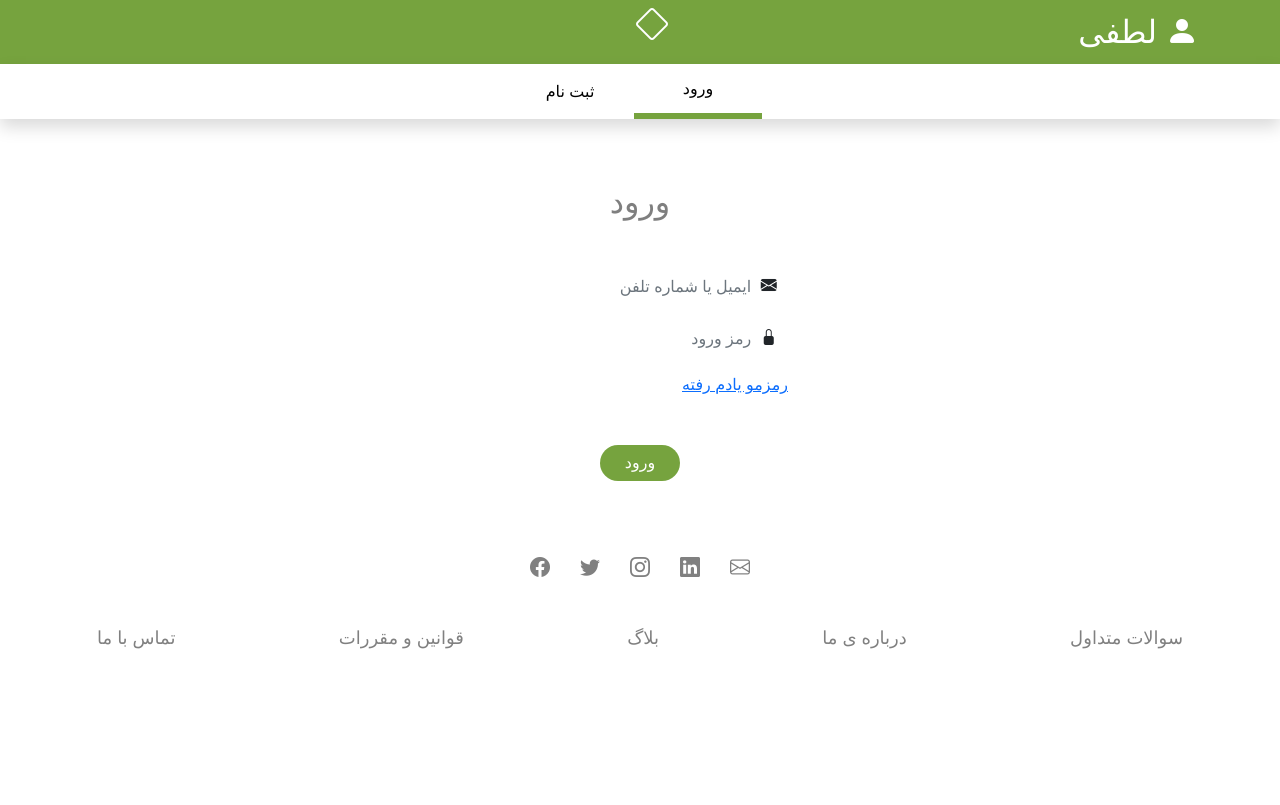
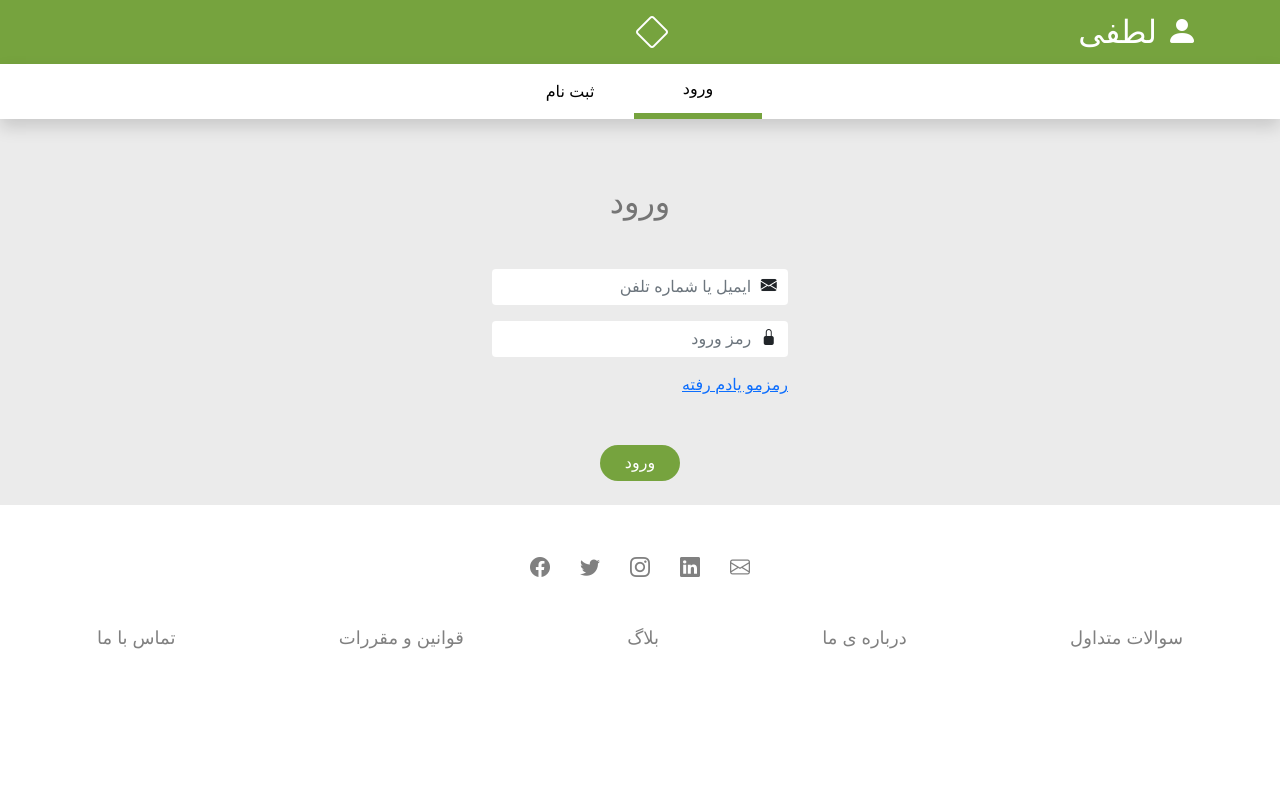
Before and after one commit to Rezapiran1998/Reyhoon-online-restaurant, a Django app: page /account/login in a window 1280 px wide. Run offline with Django 3.2, Linux system fonts and the light colour scheme; some libraries are stand-ins or nearby versions; some web fonts are replaced.

Commit message:
deply auth page on django backend

```diff
--- a/static/css/signin.css
+++ b/static/css/signin.css
@@ -1,6 +1,3 @@
-body {
-    background-color: #ebebeb;
-}
 .site-tab{
     height: 55px;
     width: 100%;
@@ -63,6 +60,10 @@
     margin-top: 3rem;
 }
 
+body{
+    background-color: #ebebeb!important;
+}
+
 
 #login-btn{
     background-color: #76a33e;
--- a/templates/signin.html
+++ b/templates/signin.html
@@ -8,11 +8,11 @@
     <div class="row align-items-center">
       <!-- <div class="row justify-content-center align-items-center"> -->
       <div class="row justify-content-between">
-        <div class="col-4 text-right nav-user">
+        <div class="col-4 align-self-center text-right nav-user">
           <i class="bi bi-person-fill"></i>
           لطفی
         </div>
-        <div class="col-4 text-center">
+        <div class="col-4 align-self-center  text-center">
           <i class="bi bi-diamond"></i>
         </div>
         <div class="col-4"></div>
```
